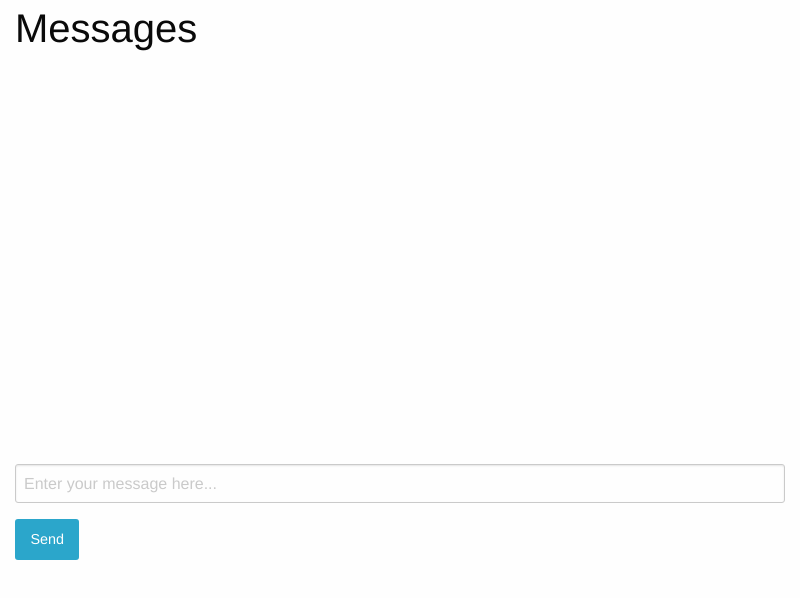
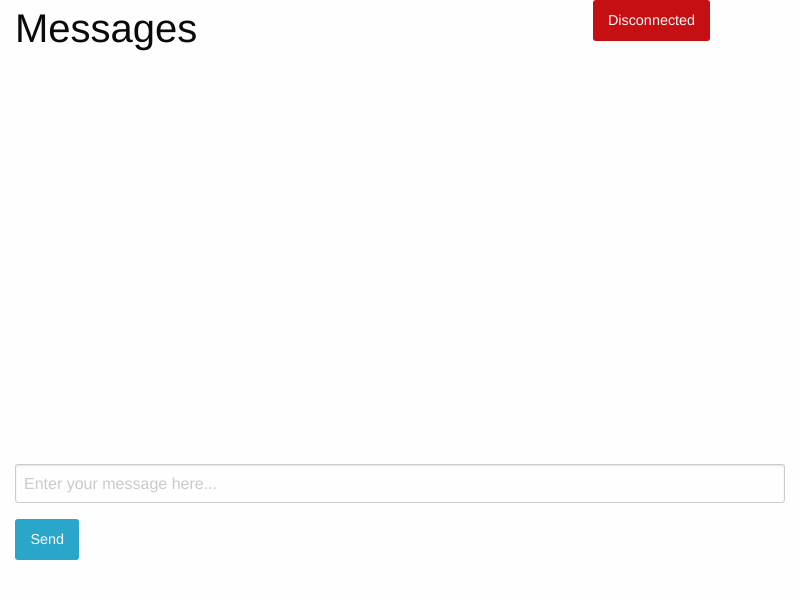
Before and after one commit to kaotisk-hund/irc-electron, an Electron app: page index.html in a window 800 px wide. Drawn offline with Linux system fonts and the light colour scheme; no server answers.

Commit message:
Added disconnected status button

```diff
--- a/index.html
+++ b/index.html
@@ -15,7 +15,7 @@
 				<h2>Messages</h2>
 			</div>
 			<div id="status" class="small-3 cell">
-
+				<button class="button alert">Disconnected</button>
 			</div>
 		</div>
 
```
